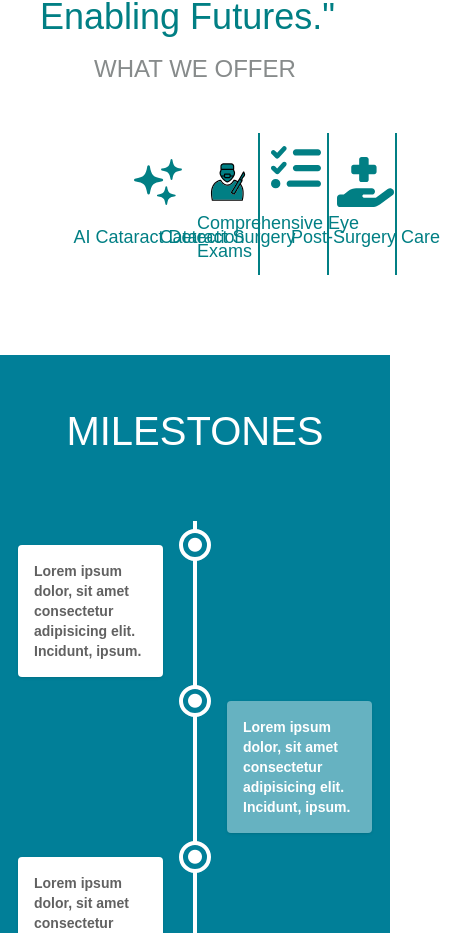
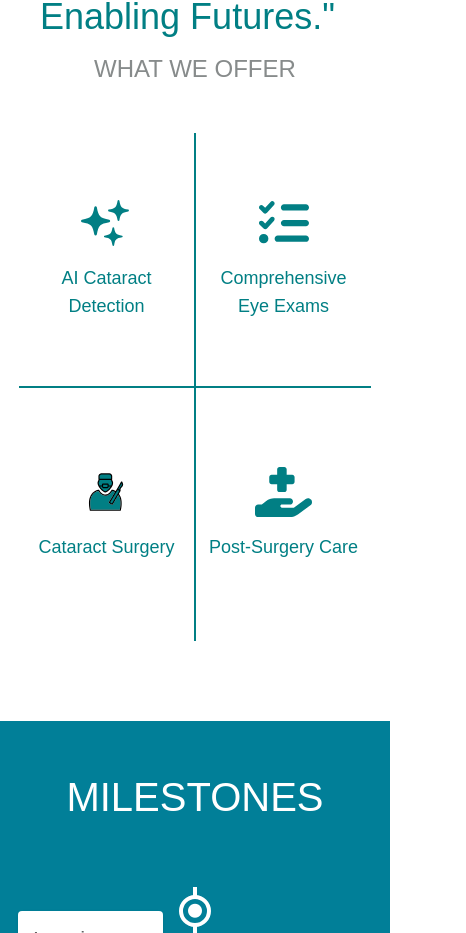
Before and after one commit to Crackstep/enetracare-vite, a React (Vite) app: page /about in a window 390 px wide. Shown: the part 950-1883 px from the top of the page, 466 px wide, since content can reach past the window. Built offline with nearby package versions, Linux system fonts and the light colour scheme; a web font is replaced by a local one.

Commit message:
about us responsive update

```diff
--- a/src/components/AboutUs/About.jsx
+++ b/src/components/AboutUs/About.jsx
@@ -47,7 +47,7 @@ function AboutUs() {
         </div>
 
         <div className='flex justify-center w-full items-center'>
-          <div className='grid grid-cols-4 gap-1' id='sec-2-card-container'>
+          {/* <div className='grid grid-cols-4 gap-1' id='sec-2-card-container'>
               <Sec2Card img={IMAGES.Img3}
                 text='AI Cataract Detection'
                 isBorderAllowed={true} />
@@ -61,27 +61,31 @@ function AboutUs() {
                 text='Post-Surgery Care'
                 isBorderAllowed={false} />
 
-          </div>
-          {/* <div className='flex justify-center gap-4' id='sec-2-card-container'>
+          </div> */}
+          <div className='flex justify-center ' id='sec-2-card-container'>
             <div className='flex sec-2-card-containers'>
               <Sec2Card img={IMAGES.Img3}
                 text='AI Cataract Detection'
-                isBorderAllowed={true} />
+                isBorderAllowed={true}
+              />
+              <div className='w-full h-[1.6px] bg-[#017F84] hidden' id='horizontal-line'></div>
               <Sec2Card img={IMAGES.Img4}
                 text='Cataract Surgery'
                 isBorderAllowed={true} />
             </div>
 
+            <div className='w-[1.6px] h-auto bg-[#017F84] hidden' id='verticle-line'></div>
             <div className='flex sec-2-card-containers'>
               <Sec2Card img={IMAGES.Img5}
                 text='Comprehensive Eye Exams'
                 isBorderAllowed={true} />
+              <div className='w-full h-[1.6px] bg-[#017F84] hidden' id='horizontal-line'></div>
               <Sec2Card img={IMAGES.Img6}
                 text='Post-Surgery Care'
                 isBorderAllowed={false} />
             </div>
 
-          </div> */}
+          </div>
         </div>
       </div>
 
--- a/src/components/AboutUs/AboutCustomCSS.css
+++ b/src/components/AboutUs/AboutCustomCSS.css
@@ -17,6 +17,15 @@
     .sec-2-card-containers{
         display: block;
     }
+    .sec-2-card{
+        width:45vw;
+        height: 30vh;
+        padding: 10px 5px;
+        border: none;
+    }
+    #verticle-line, #horizontal-line{
+        display: block;
+    }
 }
 @media (max-width:600px)
 {
@@ -24,16 +33,10 @@
         font-size: 2.5rem;
     }
 
-    .sec-2-card{
-        width: 200px;
-        padding: 10px 0;
+    #sec-2-card-container{
+        display: flex;
     }
-    #sec-2-card-container{
-        display: grid;
-        padding: 0 20px;
-        /* grid-template-columns: 1; */
-        grid-template-rows: 2;
-    }
+
 }
 @media (max-width:340px)
 {
--- a/src/components/AboutUs/Sec2Card.jsx
+++ b/src/components/AboutUs/Sec2Card.jsx
@@ -6,19 +6,19 @@ function Sec2Card({
   isBorderAllowed
 }) {
   if (isBorderAllowed) return (
-    <div className='border-r-2 border-[#017F84] p-4 flex items-center justify-center sec-2-card '>
-      <div className='flex flex-col gap-4 items-center hover:scale-[1.1] hover:duration-300'>
+    <div className='border-r-2 border-[#017F84] p-4 w-[250px] flex items-center justify-center sec-2-card '>
+      <div className='flex flex-col gap-4 items-center justify-center hover:scale-[1.1] hover:duration-300'>
         <img src={img} alt="" className='h-[50px]' />
-        <p className='text-[#017f84] text-lg'>{text}</p>
+        <p className='text-[#017f84] text-lg text-center px-1'>{text}</p>
       </div>
     </div>
   )
 
   else return (
-    <div className=' p-4 flex items-center justify-center sec-2-card'>
-      <div className='flex flex-col gap-4 items-center hover:scale-[1.1] hover:duration-300 '>
+    <div className=' p-4 flex items-center justify-center sec-2-card w-[250px]'>
+      <div className='flex flex-col gap-4 items-center justify-center hover:scale-[1.1] hover:duration-300 '>
         <img src={img} alt="" className='h-[50px]' />
-        <p className='text-[#017f84] text-lg'>{text}</p>
+        <p className='text-[#017f84] text-lg text-center'>{text}</p>
       </div>
     </div>
   )
```
